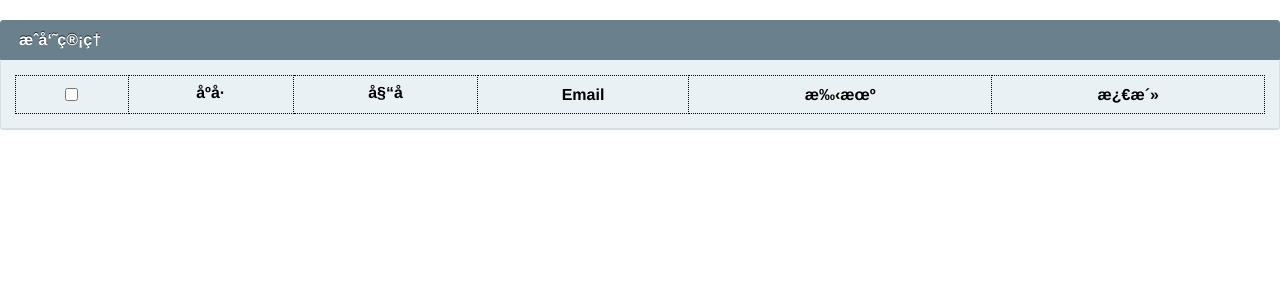
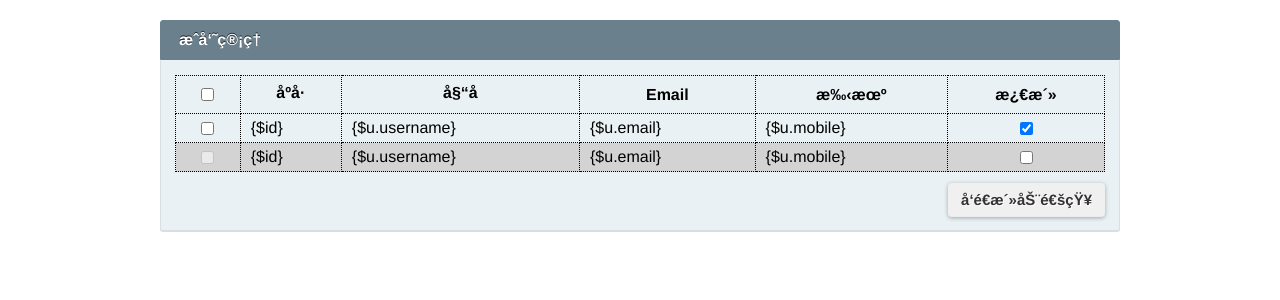
Before and after one commit to RichardWuTry/bigtrees, a PHP site: page /DbName/Tpl/Admin/userList.html in a window 1280 px wide. Shown: the top 300 px of the page. Run offline with PHP 8.4, Linux system fonts and the light colour scheme; lists and menus that the app fills with data are empty; some libraries are stand-ins or nearby versions.

Commit message:
update userList function

```diff
--- a/Lib/Action/AdminAction.class.php
+++ b/Lib/Action/AdminAction.class.php
@@ -8,6 +8,11 @@ class AdminAction extends Action {
 	}
 
 	public function userList() {
+		$User = M('User');
+		if ($users = $User->select()) {
+			$this->assign('users', $users);
+		}
+		$this->assign('username', $_SESSION[APP_PREFIX.'user_name']);
 		$this->display();
 	}
 }
--- a/Public/css/common.css
+++ b/Public/css/common.css
@@ -82,6 +82,5 @@ table th, table td {
 }
 
 .inactive {
-	background-color: #7F7F7F;
-	color: lightgray;
+	background-color: lightgray;
 }
--- a/Public/css/panel.css
+++ b/Public/css/panel.css
@@ -52,7 +52,7 @@
 	box-shadow: 0 1px 4px rgba(0, 0, 0, 0.3);
 	color: #333333;
 	cursor: pointer;
-	font-size: 12px;
+	font-size: 15px;
 	font-weight: bold;
 	height: 34px;
 	margin-left: 1px;
--- a/Tpl/Admin/userList.html
+++ b/Tpl/Admin/userList.html
@@ -3,7 +3,52 @@
 <link rel="stylesheet" href="__PUBLIC__/css/common.css" />
 <link rel="stylesheet" href="__PUBLIC__/css/panel.css" />
 <link rel="stylesheet" href="__PUBLIC__/css/head_panel.TopRightBtn.css" />
+<style>
+	header, #wrapper {
+		margin: 0 auto;
+		width: 960px;
+	}
+
+	header {
+		padding-bottom: 30px;
+	}
+</style>
 <script src="http://code.jquery.com/jquery-1.7.2.min.js"></script>
+<script>
+	var msg;
+
+	$(function(){
+		msg = $('#topSlideMsg');
+
+		$('.activate').click(function(){
+			var $row = $(this).closest('tr');
+			if($(this).prop('checked')){
+				enableRow($row);
+			} else {
+				disableRow($row);
+			}
+		});
+
+		$('#sendAll').click(function(){
+			if ($('#sendAll').prop('checked')) {
+				$('.send:enabled').prop('checked', true);
+			} else {
+				$('.send:enabled').prop('checked', false);
+			}
+		});
+
+		function enableRow($row) {
+			$row.removeClass('inactive');
+			$row.find('.send').prop('disabled', false);
+		}
+
+		function disableRow($row) {
+			$row.addClass('inactive');
+			var $sendCbx = $row.find('.send');
+			$sendCbx.prop('checked', false).prop('disabled',true);
+		}
+	});
+</script>
 <include file="./Tpl/Public/headend_bodystart_banner.html" />
 <div id="wrapper">
 	<div id="topSlideMsg"></div>
@@ -19,8 +64,37 @@
 					<th>手机</th>
 					<th>激活</th>
 				</tr>
-
+				<volist name="users" id="u" key="id">
+					<if condition="$u.is_active eq 1">
+						<tr>
+							<td style="text-align:center;"><input type="checkbox" class="send" /></td>
+							<td>{$id}</td>
+							<td>{$u.username}</td>
+							<td>{$u.email}</td>
+							<td>{$u.mobile}</td>
+							<td style="text-align:center;">
+								<input type="checkbox" checked="checked" class="activate" />
+							</td>
+						</tr>
+					<else />
+						<tr class="inactive">
+							<td style="text-align:center;"><input type="checkbox" disabled="disabled" class="send" /></td>
+							<td>{$id}</td>
+							<td>{$u.username}</td>
+							<td>{$u.email}</td>
+							<td>{$u.mobile}</td>
+							<td style="text-align:center;">
+								<input type="checkbox" class="activate" />
+							</td>
+						</tr>
+					</if>
+				</volist>
 			</table>
+			<div class="ctrl">
+				<label class="float_right">
+					<input type="button" value="发送活动通知" class="btn" id="sendEventNotice" />
+				</label>
+			</div>
 		</div>
 	</div>
 </div>
--- a/Tpl/User/login.html
+++ b/Tpl/User/login.html
@@ -36,7 +36,7 @@
 			if (data.status == 1) {
 				// is admin
 				if (data.info == 1) {
-					window.location = "__APP__/Admin/Userlist";
+					window.location = "__APP__/Admin/userList";
 				} else {
 					window.location = "__APP__/Profile/index";
 				}
```
